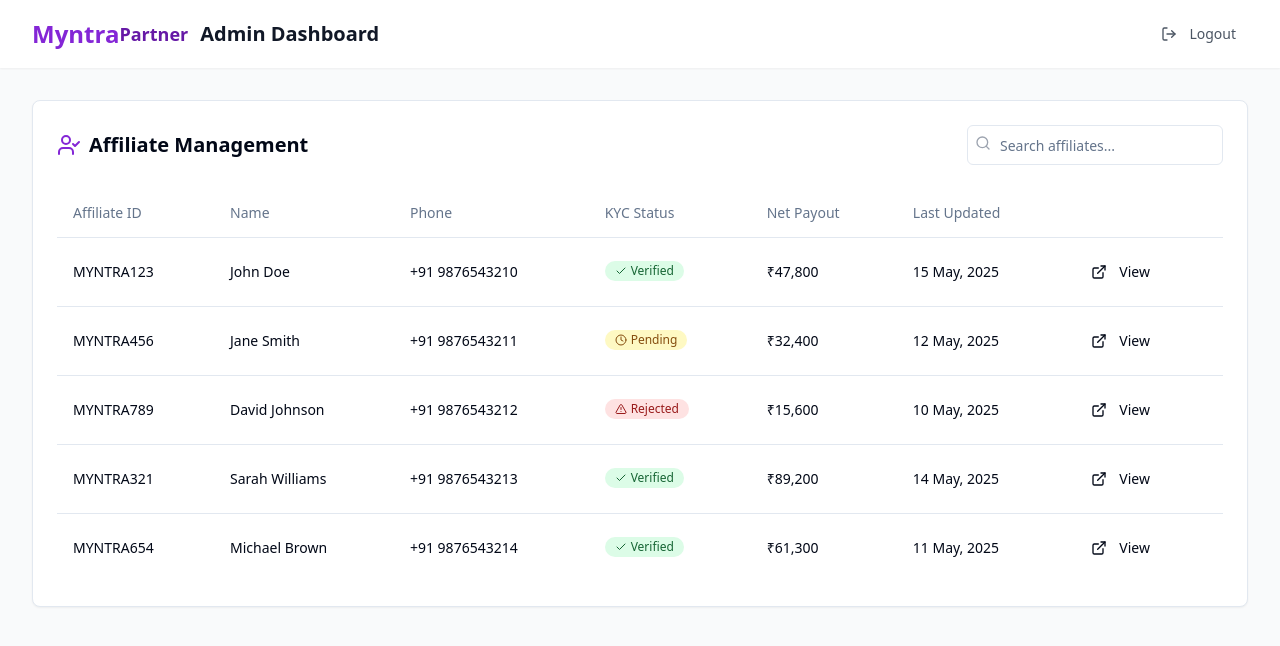
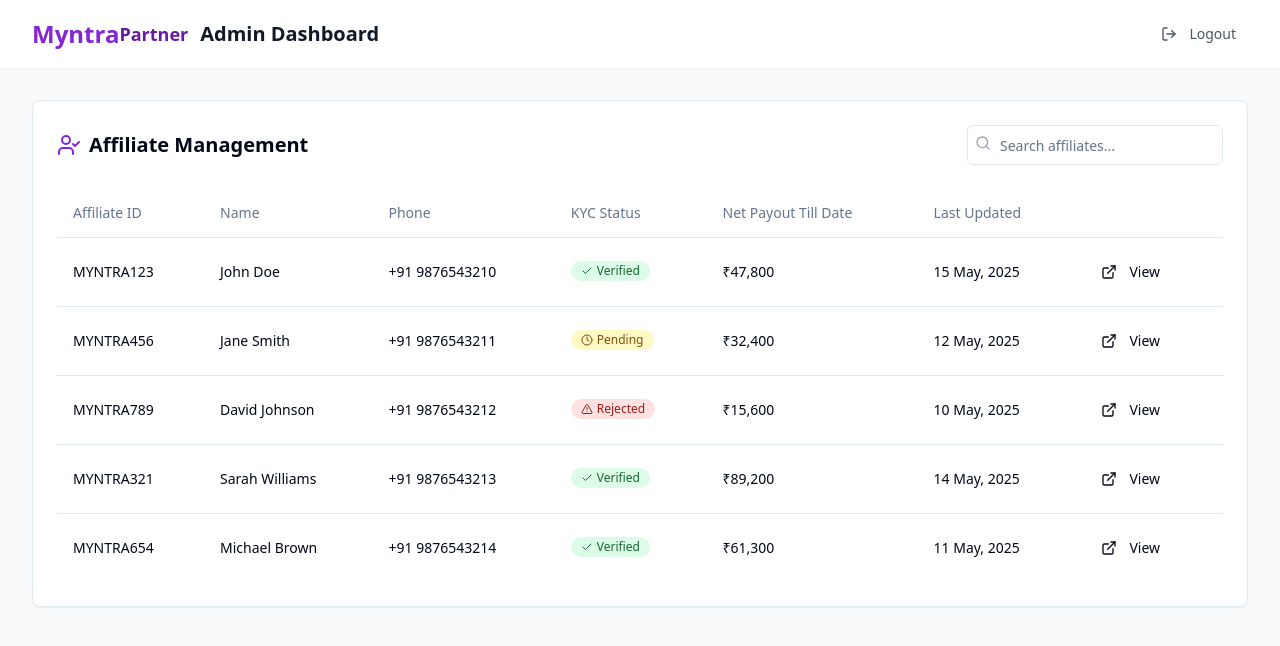
Before and after one commit to Meghanachcoder/myntra-affiliate-frontend, a React (Vite) app: page /admin in a window 1280 px wide. Shown: the top 646 px of the page. Built offline with nearby package versions, Linux system fonts and the light colour scheme.

Commit message:
Rename net payout column
Rename the "Net Payout" column to "Net Payout Till Date" in the affiliate management table on the admin dashboard.

```diff
--- a/src/pages/AdminDashboard.tsx
+++ b/src/pages/AdminDashboard.tsx
@@ -1,4 +1,3 @@
-
 import React, { useState } from 'react';
 import { useNavigate } from 'react-router-dom';
 import { Card, CardContent } from '@/components/ui/card';
@@ -148,7 +147,7 @@ const AdminDashboard = () => {
                     <TableHead>Name</TableHead>
                     <TableHead>Phone</TableHead>
                     <TableHead>KYC Status</TableHead>
-                    <TableHead>Net Payout</TableHead>
+                    <TableHead>Net Payout Till Date</TableHead>
                     <TableHead>Last Updated</TableHead>
                     <TableHead></TableHead>
                   </TableRow>
```
